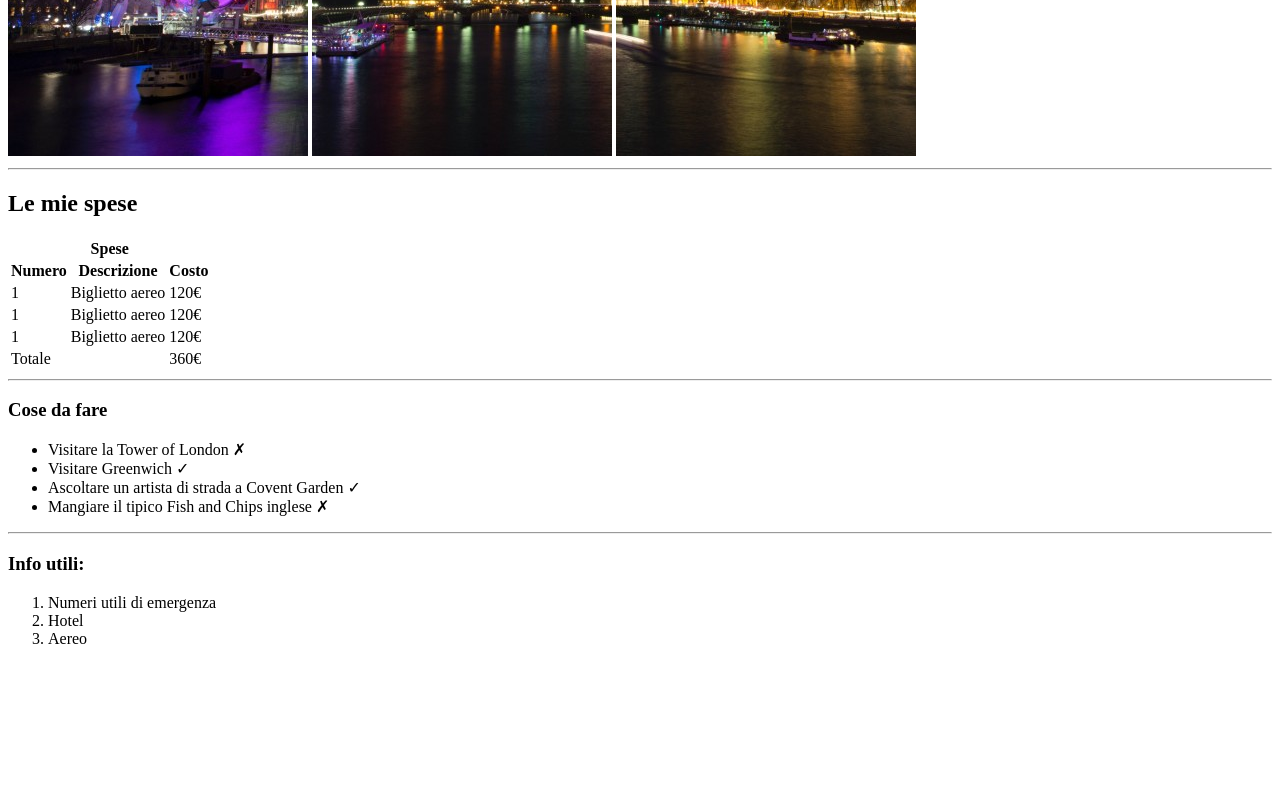
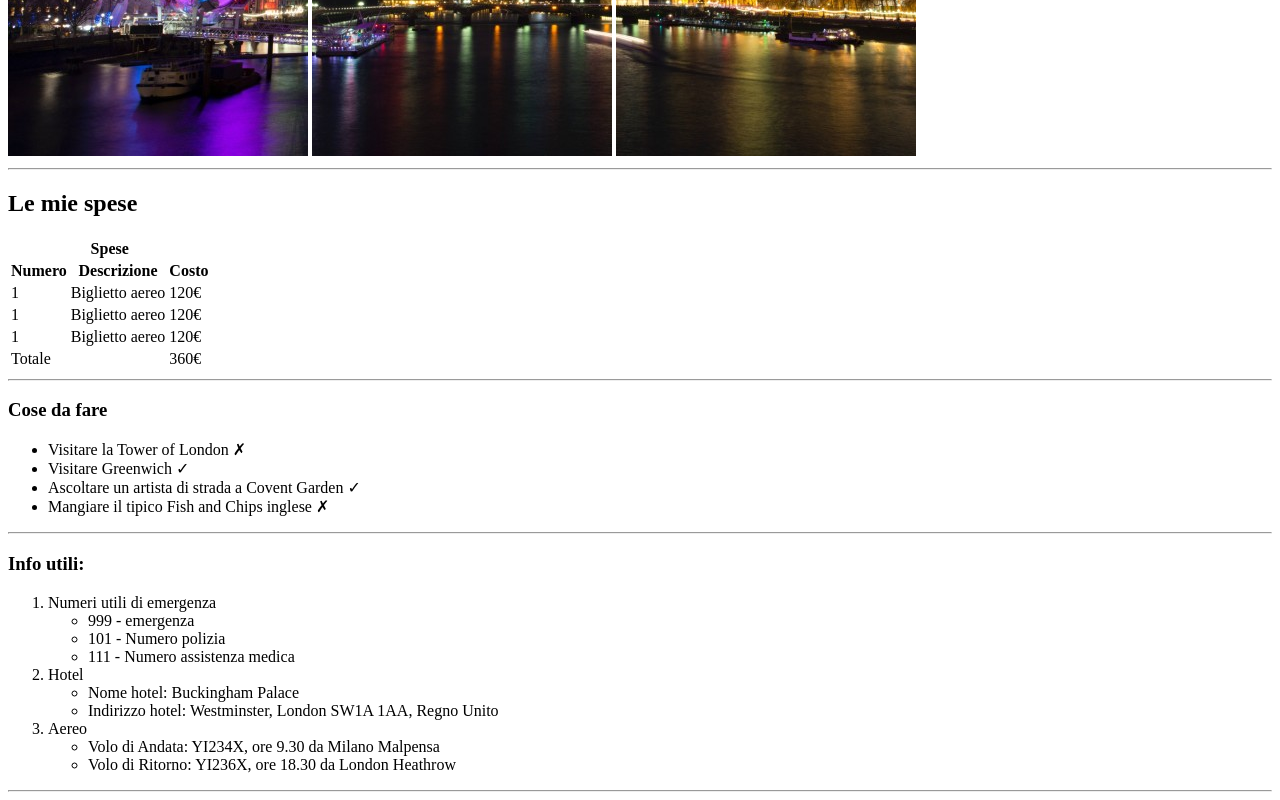
Before and after one commit to MattiaBologna/html-london-trip, a plain HTML site: page index.html in a window 1280 px wide. Shown: the part 524-1324 px from the top of the page. Before the commit the page ends 1188 px from the top, so only its background shows below. Drawn offline with Linux system fonts and the light colour scheme.

Commit message:
Useful info ol/ul pt.2

```diff
--- a/index.html
+++ b/index.html
@@ -81,10 +81,24 @@
 
         <ol>
             <li>Numeri utili di emergenza</li>
+                <ul>
+                    <li>999 - emergenza</li>
+                    <li>101 - Numero polizia</li>
+                    <li>111 - Numero assistenza medica</li>
+                </ul>
             <li>Hotel</li>
+                <ul>
+                    <li>Nome hotel: Buckingham Palace</li>
+                    <li>Indirizzo hotel: Westminster, London SW1A 1AA, Regno Unito</li>
+                </ul>
             <li>Aereo</li>
+            <ul>
+                <li>Volo di Andata: YI234X, ore 9.30 da Milano Malpensa</li>
+                <li>Volo di Ritorno: YI236X, ore 18.30 da London Heathrow</li>
+            </ul>
         </ol>
     </section>
+    <hr>
 
 </main>
 
```
